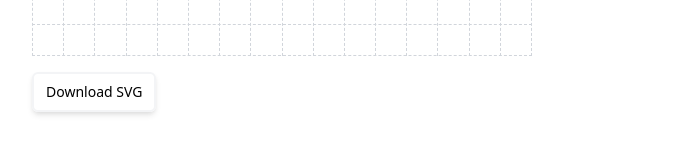
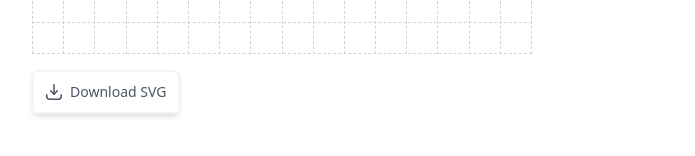
Before and after one commit to kylerits/nice-sprites, a Next.js app: page / in a window 1280 px wide. Shown: the part 558-714 px from the top of the page, without its empty margins (358-1053 px from the left). Built offline with nearby package versions, Linux system fonts and the light colour scheme.

Commit message:
adding a download svg function

```diff
--- a/components/GridActions.tsx
+++ b/components/GridActions.tsx
@@ -1,6 +1,30 @@
-const GridActions = ({ currentPixels }) => {
+const GridActions = ({ currentPixels, bitCount }) => {
+  const generateSvgString = (pixels) => {
+    const multiplyer = 10
+    const width = bitCount * multiplyer
+    const height = bitCount * multiplyer
+    const paths: any[] = currentPixels.map((pixel, index) => {
+      const x = pixel.x * multiplyer
+      const y = pixel.y * multiplyer
+      const pWidth = multiplyer
+      const pHeight = multiplyer
+      return `<rect key="${index}" x="${x}" y="${y}" width="${pWidth}" height="${pHeight}" fill="${pixel.color ? pixel.color : '#000'}"></rect>`
+    });
+    console.log(paths);
+    const pathsString = paths.join('')
+    const svgString = `<svg xmlns="http://www.w3.org/2000/svg" width="${width}" height="${height}" viewPort="0 0 ${width} ${height}">${pathsString}</svg>`
+    return svgString;
+  }
+
   const downloadSvg = () => {
-    console.log(currentPixels)
+    const svgString = generateSvgString(currentPixels)
+    const svgBlob = new Blob([svgString], { type: "image/svg+xml" });
+    const svgUrl = URL.createObjectURL(svgBlob);
+    const downloadLink = document.createElement('a');
+    downloadLink.href = svgUrl;
+    downloadLink.download = "nice-sprite.svg";
+    console.log(svgString);
+    downloadLink.click()
   }
 
   return(
@@ -9,9 +33,14 @@ const GridActions = ({ currentPixels }) => {
       <div className="grid-actions-wrap py-4">
         <div>
           <button
-            className="inline-block text-sm px-3 py-2 border-gray-100 border-2 rounded-md shadow-md"
+            className="inline-flex items-center text-sm pl-2 pr-3 py-2 border-gray-100 border-2 rounded-md shadow-md text-gray-600 hover:bg-gray-50 duration-200"
             onClick={downloadSvg}
-          >Download SVG</button>
+          ><span className="mr-1"><svg width="24" height="24" fill="none" viewBox="0 0 24 24">
+            <path stroke="currentColor" strokeLinecap="round" strokeLinejoin="round" strokeWidth="1.5" d="M4.75 14.75V16.25C4.75 17.9069 6.09315 19.25 7.75 19.25H16.25C17.9069 19.25 19.25 17.9069 19.25 16.25V14.75"></path>
+            <path stroke="currentColor" strokeLinecap="round" strokeLinejoin="round" strokeWidth="1.5" d="M12 14.25L12 4.75"></path>
+            <path stroke="currentColor" strokeLinecap="round" strokeLinejoin="round" strokeWidth="1.5" d="M8.75 10.75L12 14.25L15.25 10.75"></path>
+          </svg>
+          </span><span>Download SVG</span></button>
         </div>
       </div>
     </>
--- a/pages/index.tsx
+++ b/pages/index.tsx
@@ -43,7 +43,7 @@ const Home: NextPage = () => {
             />
 
             {/* Grid Actions Component */}
-            <GridActions currentPixels={currentPixels} />
+            <GridActions currentPixels={currentPixels} bitCount={bitCount} />
 
             {/* Color Actions Column */}
             <div className="absolute top-0 left-full px-8 h-full flex flex-col">
```
